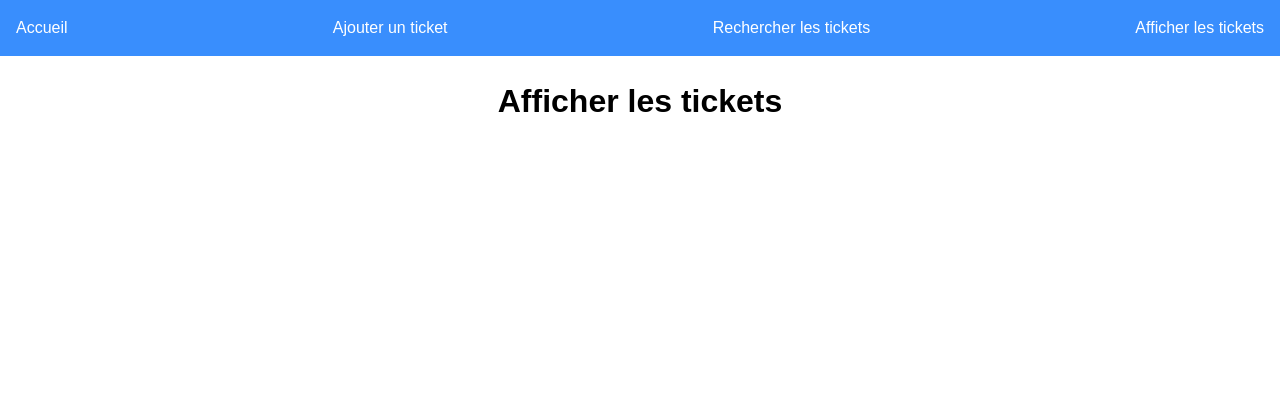
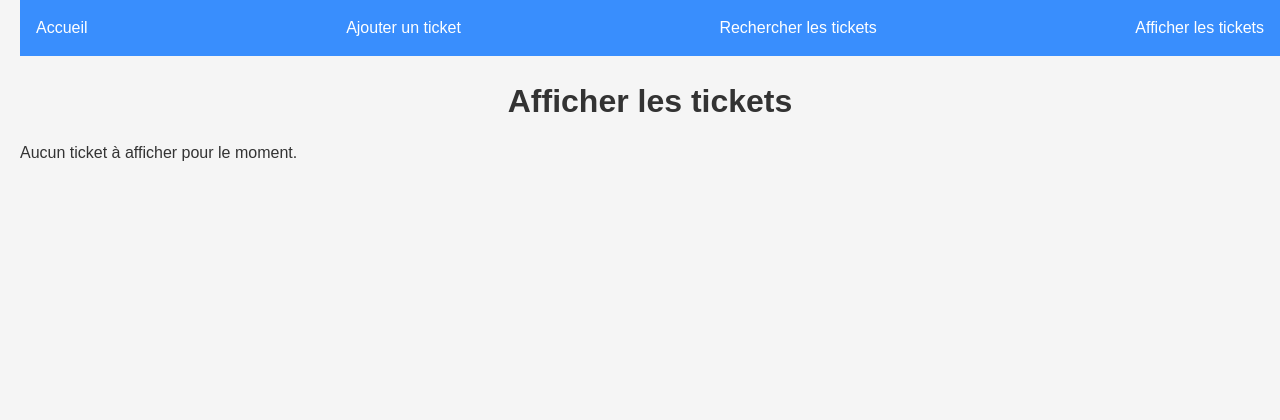
Before and after one commit to claraadumas/ProjetOdoo, a PHP site: page /afficher_tickets.php in a window 1280 px wide. Shown: the top 420 px of the page. Run offline with PHP 8.4, Linux system fonts and the light colour scheme.

Commit message:
Add files via upload

```diff
--- a/afficher_tickets.php
+++ b/afficher_tickets.php
@@ -19,9 +19,38 @@
       <h1>Afficher les tickets</h1>
       <?php
 
-        $output = shell_exec("C:/Users/arman/AppData/Local/Microsoft/WindowsApps/python3.9.exe Odoo/ticket.py ".'recup_ticket ');
+        $output = shell_exec("C:/Users/arman/AppData/Local/Microsoft/WindowsApps/python3.9.exe Odoo/ticketCopie.py ".'recup_ticket ');
+        echo $output;
 
-        echo $output;
+        $file = 'Odoo/data.json';
+
+
+
+        // mettre le contenu du fichier dans une variable
+        $data = file_get_contents($file);
+
+        // décoder le flux JSON
+        $tickets = json_decode($data);
+
+        if (count($tickets) > 0) {
+          echo '<table>';
+          echo '<thead><tr><th>ID Odoo</th><th>Ticket ID</th><th>Prénom Nom</th><th>Email</th><th>Description</th></tr></thead>';
+          echo '<tbody>';
+          foreach ($tickets as $ticket) {
+            echo '<tr>';
+            echo '<td>' . $ticket->number . '</td>';
+            echo '<td>' . $ticket->name . '</td>';
+            echo '<td>' . $ticket->partner_name . '</td>';
+            echo '<td>' . $ticket->partner_email . '</td>';
+            echo '<td>' . $ticket->description . '</td>';
+            echo '</tr>';
+          }
+          echo '</tbody>';
+          echo '</table>';
+        } else {
+          echo '<p>Aucun ticket à afficher pour le moment.</p>';
+        }
+
 
 
       ?>
--- a/index.php
+++ b/index.php
@@ -16,6 +16,7 @@
       </nav>
     </header>
     <main>
+
       <h1>Bienvenue sur le site de gestion de tickets</h1>
       <p>Cliquez sur "Ajouter un ticket" pour ajouter un nouveau ticket ou sur "Afficher les tickets" pour retrouver les tickets existant.
     <br>
--- a/style.css
+++ b/style.css
@@ -5,8 +5,11 @@ body {
   font-family: Arial, sans-serif;
   font-size: 16px;
   line-height: 1.5;
+  color: #333;
+  background-color: #f5f5f5;
   margin: 0;
   padding: 0;
+  margin-left: 20px; /* ajoute une marge gauche de 20 pixels */
 }
 
   /* Styles pour le titre de la page */
```
Also changed, not shown: ajout_ticket.php (+5 -3 lines), recherche_ticket.php (+31 -4 lines). Lines whose indentation alone changed are shown as unchanged.
